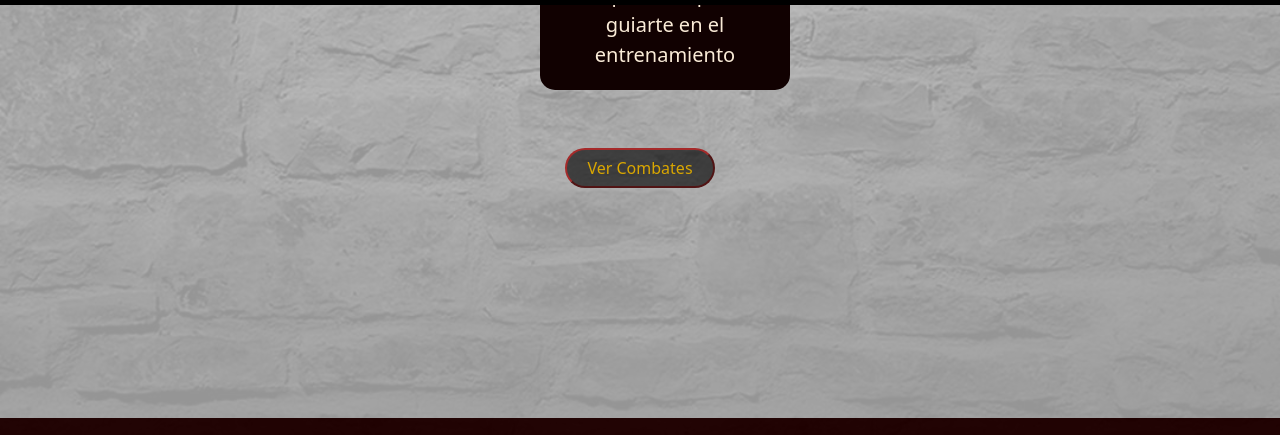
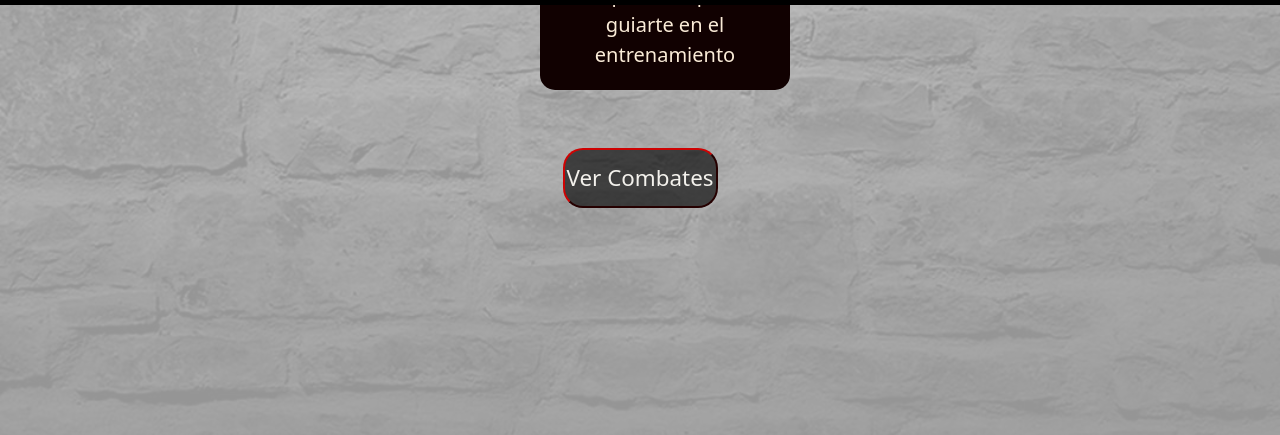
Before and after one commit to HolaSoyEsteban/PF-CardozoBritez, a plain HTML site: page index.html in a window 1280 px wide. In both pictures the pointer is over the button "Ver Combates". Shown: the part 3261-3696 px from the top of the page. Drawn offline with nearby package versions, Linux system fonts and the light colour scheme.

Commit message:
Ultimos retoques para la PreEntrega2+CardozoBritez Listo !

```diff
--- a/css/estilos.css
+++ b/css/estilos.css
@@ -208,6 +208,7 @@ main h3 {
     justify-content: center;
 }
 
+
 main a button {
     margin-top: 50px;
     margin-bottom: 30px;
@@ -219,6 +220,21 @@ main a button {
     color: rgb(218, 167, 0);
     height: 2.5em;
     text-align: center;
+    transition: all 1.3s;
+}
+
+main a button:hover {
+    margin-top: 50px;
+    margin-bottom: 30px;
+    width: 155px;
+    border-radius: 20px;
+    border-color: rgb(122, 2, 2);
+    background-color: rgba(0, 0, 0, 0.637);
+    font-size: 1.4em;
+    color: rgb(243, 241, 236);
+    height: 2.7em;
+    text-align: center;
+    transition: all 1.3s;
 }
 
 footer {
```
